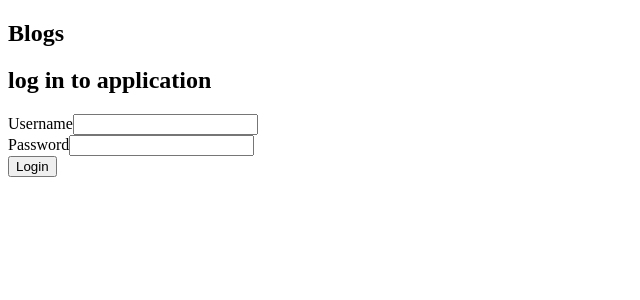
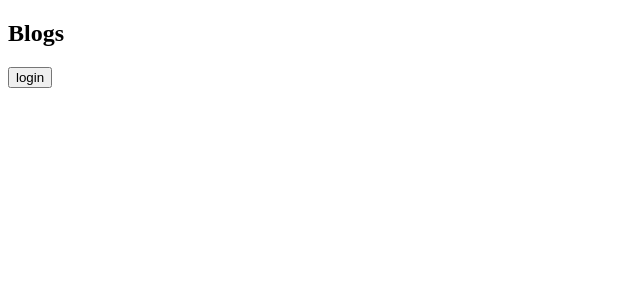
Before and after one commit to William-nyarash/fullStackOpen2023, a React (Vite) app in the folder part5/bloglist-frontend/: page / in a window 1280 px wide. Shown: the top 300 px of the page, without its empty margins (0-640 px from the left). Built offline with nearby package versions, Linux system fonts and the light colour scheme.

Commit message:
refactor login to it's component, impliment async in the blogs.js

```diff
--- a/part5/bloglist-frontend/package.json
+++ b/part5/bloglist-frontend/package.json
@@ -11,6 +11,7 @@
   },
   "dependencies": {
     "axios": "^1.4.0",
+    "prop-types": "^15.8.1",
     "react": "^18.2.0",
     "react-dom": "^18.2.0"
   },
--- a/part5/bloglist-frontend/src/App.jsx
+++ b/part5/bloglist-frontend/src/App.jsx
@@ -1,34 +1,31 @@
-import { useState, useEffect } from 'react'
+import { useState, useEffect ,useRef } from 'react'
 import Blog from './components/Blog'
 import loginService from './services/login'
 import blogService from './services/blogs'
 import CreateBlog from './components/CreateBlog'
 import Togglable from './components/Togglable'
+import Login from './components/Login'
 
 const App = () => {
   const [blogs, setBlogs] = useState([])
-  const [username, setUsername] = useState('')
-  const [password, setPassword] = useState('')
   const [user, setUser] = useState(null)
   const [errorMessage, setErrorMessage] = useState('')
   const [successMessage, setSuccessMessage] = useState(null)
-
+  const blogForm = useRef()
   useEffect(() => {
     const fetchBlogs = async () => {
       try {
-        const blogs = await blogService.getAll();
-        const sortedBlogs = blogs.sort((a, b) => b.likes - a.likes);
-        setBlogs(sortedBlogs);
+        const blogs = await blogService.getAll()
+        const sortedBlogs = blogs.sort((a, b) => b.likes - a.likes)
+        setBlogs(sortedBlogs)
       } catch (error) {
-        setErrorMessage('Failed to fetch blogs');
+        setErrorMessage('Failed to fetch blogs')
       }
-    };
-
+    }
     if (user) {
-      fetchBlogs();
+      fetchBlogs()
     }
-  }, [user]);
-
+  }, [user])
 
   useEffect(() => {
     const loggedUserJSON = window.localStorage.getItem('loggedInUser')
@@ -48,15 +45,12 @@ const App = () => {
     }
   }, [successMessage])
 
-  const handleLogin = async (event) => {
-    event.preventDefault()
+  const submitLoginForm = async (loginData) => {
     try {
-      const loggedInUser = await loginService.login({ username, password })
+      const loggedInUser = await loginService.login(loginData)
       window.localStorage.setItem('loggedInUser', JSON.stringify(loggedInUser))
       blogService.setToken(loggedInUser.token)
       setUser(loggedInUser)
-      setUsername('')
-      setPassword('')
       setErrorMessage('')
     } catch (error) {
       setErrorMessage('Invalid username or password')
@@ -82,18 +76,17 @@ const App = () => {
   }
   const deleteBlog = async (id) => {
     try {
-      await blogService.remove(id);
-      setBlogs(blogs.filter(blog => blog.id !== id));
-      setSuccessMessage('Blog deleted successfully');
+      await blogService.remove(id)
+      setBlogs(blogs.filter(blog => blog.id !== id))
+      setSuccessMessage('Blog deleted successfully')
     } catch (error) {
-      setErrorMessage('Failed to delete blog');
+      setErrorMessage('Failed to delete blog')
     }
-  };
-
-  const updateLikes = async(id, updatedBlog)=>{
+  }
+  const updateLikes = async(id, updatedBlog) => {
     try{
       const newBlog = await blogService.update(id,updatedBlog)
-      setBlogs(blogs.map((blog)=> blog.id === id ? newBlog :blog))
+      setBlogs(blogs.map((blog) => blog.id === id ? newBlog :blog))
     }catch(error){
       setErrorMessage(` Failed to update likes: ${error.message}`)
     }
@@ -107,22 +100,13 @@ const App = () => {
       {successMessage && <p style={{ borderRadius: '12px', color: 'green', border: '4px solid green', padding: '12px' }}>{successMessage}</p>}
 
       {!user ? (
-        <form onSubmit={handleLogin}>
-          <h2>log in to application</h2>
-          <div>
-            Username
-            <input type="text" value={username} onChange={({ target }) => setUsername(target.value)} />
-          </div>
-          <div>
-            Password
-            <input type="password" value={password} onChange={({ target }) => setPassword(target.value)} />
-          </div>
-          <button type="submit">Login</button>
-        </form>
+        <Togglable buttonLabel='login'>
+          <Login  submitLoginForm={submitLoginForm}/>
+        </Togglable>
       ) : (
         <div>
           <h2>{user.name} logged in <button type="button" onClick={handleLogout}>Logout</button></h2>
-          <Togglable buttonLabel="new blog">
+          <Togglable buttonLabel="new blog" ref={blogForm}>
             <CreateBlog createBlog={createBlog} />
           </Togglable>
           {blogs.map(blog => (
--- a/part5/bloglist-frontend/src/components/Blog.jsx
+++ b/part5/bloglist-frontend/src/components/Blog.jsx
@@ -1,28 +1,28 @@
-import { useState } from 'react';
+import { useState } from 'react'
 
 const Blog = ({ blog, updateLikes,deleteBlog }) => {
-  const [details, setDetails] = useState(false);
+  const [details, setDetails] = useState(false)
 
   const toggleDetails = () => {
-    setDetails(!details);
-  };
- const handleDelete =async()=>{
-  if (window.confirm(`Remove blog ${blog.title} by ${blog.author}?`)) {
-    try {
-      await deleteBlog(blog.id);
-    } catch (error) {
-      console.error('Failed to delete blog:', error.message);
+    setDetails(!details)
+  }
+  const handleDelete =async() =>  {
+    if (window.confirm(`Remove blog ${blog.title} by ${blog.author}?`)) {
+      try {
+        await deleteBlog(blog.id)
+      } catch (error) {
+        console.error('Failed to delete blog:', error.message)
+      }
     }
   }
-};
 
   const handleLike = async () => {
     const updatedBlog = {
       ...blog,
       likes: blog.likes + 1,
-    };
-    await updateLikes(blog.id, updatedBlog);
-  };
+    }
+    await updateLikes(blog.id, updatedBlog)
+  }
   return (
     <div style={{ padding: '10px', border: '1px solid black', marginBottom: '5px' }}>
       <div>
@@ -41,7 +41,7 @@ const Blog = ({ blog, updateLikes,deleteBlog }) => {
         </div>
       )}
     </div>
-  );
-};
+  )
+}
 
-export default Blog;
+export default Blog
--- /dev/null
+++ b/part5/bloglist-frontend/src/components/Login.jsx
@@ -0,0 +1,35 @@
+import { useState } from 'react'
+
+const Login =({ submitLoginForm }) => {
+  const[username, setUsername] =useState(' ')
+  const[password,setPassword] = useState('')
+
+  const handleLogin =async (event) => {
+    event.preventDefault(event)
+    try{
+      await submitLoginForm({ username, password })
+      setPassword('')
+      setUsername('')
+    }catch(error){
+      console.error(error.message)
+    }
+  }
+  return(
+    <div>
+      <form onSubmit={handleLogin}>
+        <h2>log in to application</h2>
+        <div>
+            Username
+          <input type="text" value={username} onChange={({ target }) => setUsername(target.value)} />
+        </div>
+        <div>
+            Password
+          <input type="password" value={password} onChange={({ target }) => setPassword(target.value)} />
+        </div>
+        <button type="submit">Login</button>
+      </form>
+    </div>
+  )
+}
+
+export default Login
--- a/part5/bloglist-frontend/src/components/Togglable.jsx
+++ b/part5/bloglist-frontend/src/components/Togglable.jsx
@@ -1,19 +1,26 @@
-import { useState } from "react";
+import { useState, forwardRef, useImperativeHandle } from 'react'
+import PropTypes from 'prop-types'
 
-const Togglabe =(props)=>{
-    const [visible, setVisible] =useState(false)
+const Togglable = forwardRef((props, refs) => {
+  const [visible, setVisible] = useState(false)
 
-    const hiddenWhenVisible = {display : visible? 'none' : ''}
+  const hideWhenVisible = { display: visible ? 'none' : '' }
+  const showWhenVisible = { display: visible ? '' : 'none' }
 
-    const showWhenVisible = {display : visible? '' : 'none'}
-
-    const toggleVisibility =()=>{
+  const toggleVisibility = () => {
     setVisible(!visible)
   }
 
-    return(
+
+  useImperativeHandle(refs, () => {
+    return {
+      toggleVisibility
+    }
+  })
+
+  return (
     <div>
-            <div style={hiddenWhenVisible}>
+      <div style={hideWhenVisible}>
         <button onClick={toggleVisibility}>{props.buttonLabel}</button>
       </div>
       <div style={showWhenVisible}>
@@ -22,5 +29,8 @@ const Togglabe =(props)=>{
       </div>
     </div>
   )
-}
-export default Togglabe
+
+})
+
+Togglable.displayName='Togglabel'
+export default Togglable
--- a/part5/bloglist-frontend/src/services/blogs.js
+++ b/part5/bloglist-frontend/src/services/blogs.js
@@ -2,19 +2,19 @@ import axios from 'axios'
 
 const baseUrl = '/api/blogs/'
 
-let token = null;
+let token = null
 
 const setToken = (newToken) => {
-  token = `Bearer ${newToken}`;
-};
+  token = `Bearer ${newToken}`
+}
 
-const getAll = () => {
+const getAll = async () => {
   const config = {
     headers: { Authorization: token }
-  };
-  const request = axios.get(baseUrl, config);
-  return request.then(response => response.data);
-};
+  }
+  const response = await axios.get(baseUrl, config)
+  return response.data
+}
 
 const create = async newObject => {
   const config = {
@@ -24,20 +24,20 @@ const create = async newObject => {
   const response = await axios.post(baseUrl, newObject, config)
   return response.data
 }
-const remove =async(id)=>{
+const remove =async(id) =>  {
   const config = {
-    headers:{ Authorization: token},
+    headers:{ Authorization: token }
   }
   const response = await axios.delete(`${baseUrl}/${id}`,config)
   return response.data
 }
 
-const update = (id, newObject) => {
+const update = async (id, newObject) => {
   const config = {
-    headers:{ Authorization: token},
+    headers:{ Authorization: token }
   }
-  const request = axios.put(`${ baseUrl }/${id}`, newObject,config)
-  return request.then(response => response.data)
+  const response = axios.put(`${ baseUrl }/${id}`, newObject,config)
+  return response.data
 }
 
 export default { getAll, create, update, setToken,remove }
```
Also changed, not shown: part5/bloglist-frontend/.eslintrc.cjs, 2 other files (tests, documents, lock files or other folders). Lines whose indentation alone changed are shown as unchanged.
